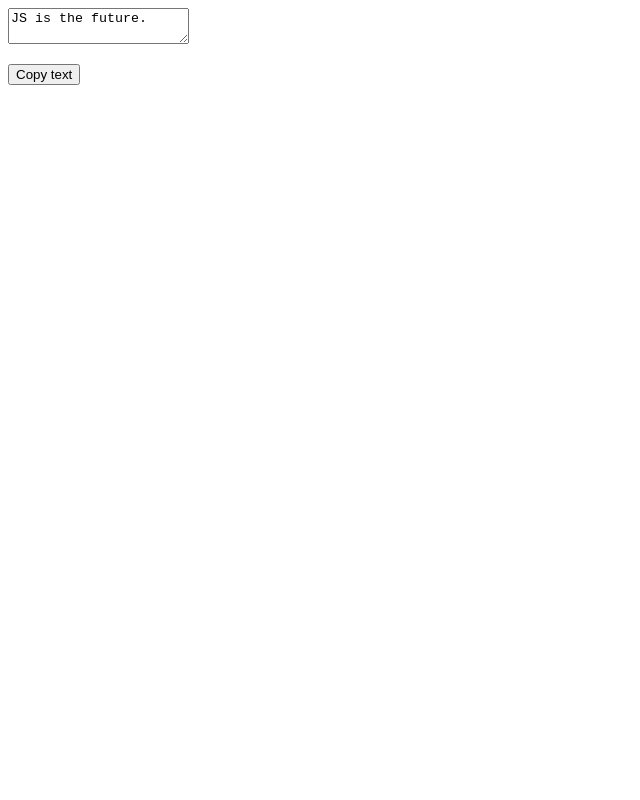
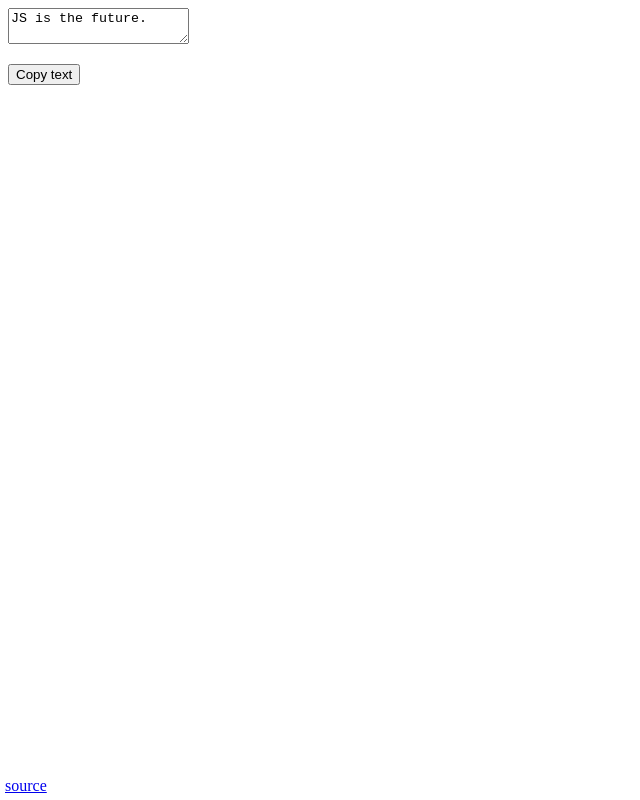
Before and after one commit to ryanpcmcquen/cheval, a plain HTML site: page index.html in a window 1280 px wide. Shown: the whole page, without its empty margins (0-640 px from the left). Drawn offline with Linux system fonts and the light colour scheme.

Commit message:
add source link

```diff
--- a/index.html
+++ b/index.html
@@ -5,6 +5,7 @@
     <p>
     <button class="js-copy-btn">Copy text</button>
     </p>
+    <div style="position: fixed; bottom: 5px; left: 5px;"><a href="https://github.com/ryanpcmcquen/simpleJsCopy">source</a></div>
     <script src="simpleJsCopy.js"></script>
   </body>
 </html>
```
